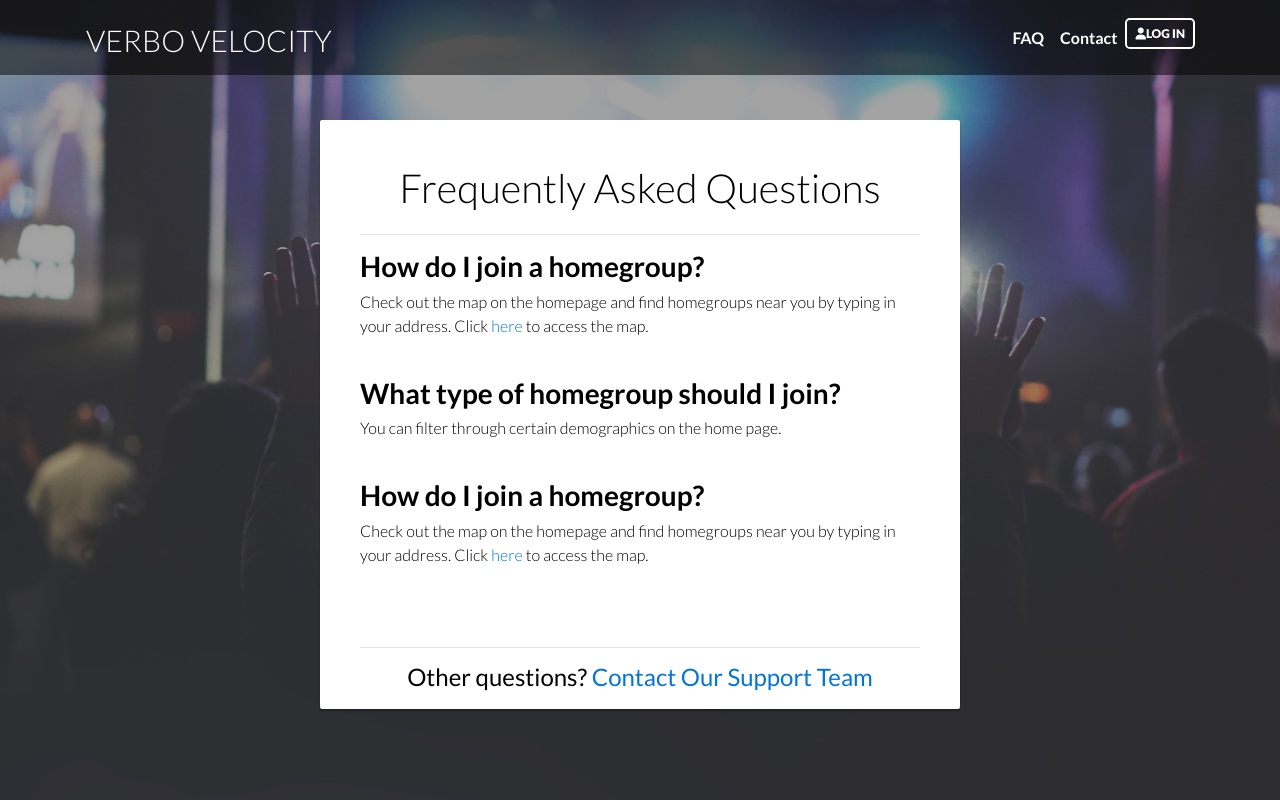
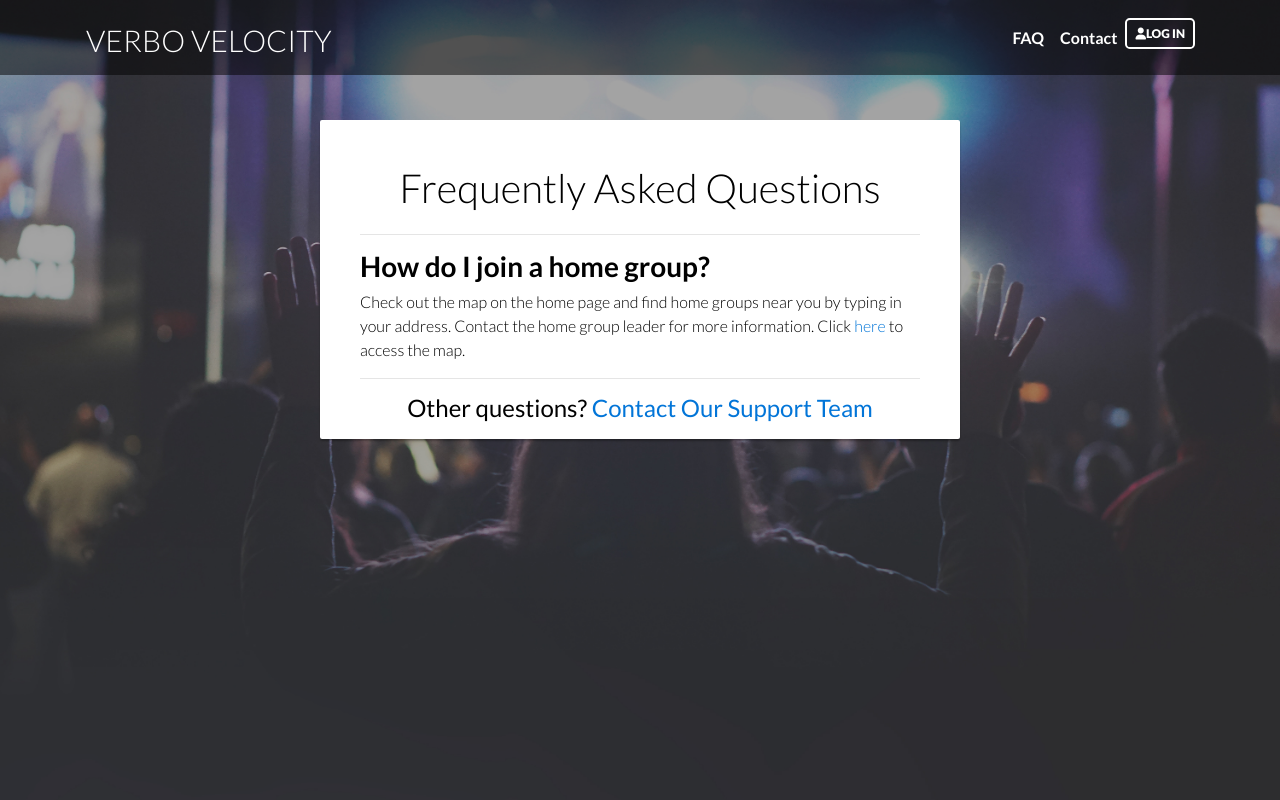
Before and after one commit to tu-missions-computing/home-church-manager, a Flask app: page /faq in a window 1280 px wide. Run offline with Flask 2, Linux system fonts and the light colour scheme; parts of the project's set-up code (start-up, migrations or seed data) failed here and were passed over; some libraries are stand-ins or nearby versions.

Commit message:
Updated faq

```diff
--- a/Templates/faq.html
+++ b/Templates/faq.html
@@ -11,63 +11,51 @@
     <hr>
     {% if current_user.role == 'homegroup_leader' %}
 
-        <h3 class="header-text"><b>How do I add a person to a homegroup?</b></h3>
+        <h3 class="header-text"><b>How do I add a person to a home group?</b></h3>
         <p class="answer">Click on the "Members" tab on the navigation bar, and then click "Add Member" at the top of the page.</p><br>
         <h3 class="header-text"><b>How do I take attendance?</b></h3>
         <p class="answer">Click on "Attendance" tab on the navigation bar.
             Select the current date and time and click "Take Attendance".
-            Click the check boxes next to a person's name if they are present. Leave blank if absent.
+            Click the check boxes next to a person's name if they are present. Leave them blank if they absent.
         </p><br>
         <h3 class="header-text"><b>How do I edit/view past attendance reports?</b></h3>
         <p class="answer">On the "Attendance" page, click on "View Attendance History." Click "Edit" for the report you would like to
             view.</p><br>
-        <h3 class="header-text"><b>How do I edit my homegroup information?</b></h3>
-        <p class="answer">Click on the "Homegroup Profile" tab, and edit your homegroup information using the form.</p><br>
-        <h3 class="header-text"><b>How do I email my homegroup?</b></h3>
+        <h3 class="header-text"><b>How do I edit my home group information?</b></h3>
+        <p class="answer">Click on the "Edit Home Group" tab and edit your home group information using the form.</p><br>
+        <h3 class="header-text"><b>How do I email my home group?</b></h3>
         <p class="answer">Click on the "Members" tab. On the top right, click the "Contact Members" button, compose, and send your
             email.</p>
 
     {% endif %}
     {% if current_user.role == 'admin' %}
-        <h3 class="header-text"><b>How do I add a person to a homegroup?</b></h3>
-        <p class="answer">Click on the "Homegroups" tab on the navigation bar. Select the "Members" button of the desired homegroup.
+        <h3 class="header-text"><b>How do I add a person to a home group?</b></h3>
+        <p class="answer">Click on the "Home Groups" tab on the navigation bar. Select the "Members" button of the desired home group.
             Click "Add Member" at the top of the page.</p><br>
-        <h3 class="header-text"><b>How do I delete a homegroup?</b></h3>
-        <p class="answer">Click on "Homegroups" tab. Select the "Delete" button of the desired homegroup. This will temporarily
-            deactivate the homegroup. To reactivate a homegroup, click on "Show Inactive Homegroups" at the top of the
-            page. Select "Reactivate" on the desired homegroup.</p><br>
-        <h3 class="header-text"><b>How do I view all members of all homegroups?</b></h3>
-        <p class="answer">Click on "Members" tab. Here, you can edit, create role, or remove a member.</p><br>
+        <h3 class="header-text"><b>How do I delete a home group?</b></h3>
+        <p class="answer">Click on the "Home Groups" tab. Select the "Delete" button of the desired home group. This will temporarily
+            deactivate the home group. To reactivate a home group, click on "Show Inactive Home Groups" at the top of the
+            page. Select "Reactivate" on the desired home group.</p><br>
+        <h3 class="header-text"><b>How do I view all members of all home groups?</b></h3>
+        <p class="answer">Click on "Members" tab. Here, you can edit, create, or remove a member.</p><br>
         <h3 class="header-text"><b>How do I search by member demographics?</b></h3>
-        <p class="answer">On the "All Members" page, click the "Advanced Search" button at the top. Click on the criteria you would
-            like to filter by, and click "Query." This will display a list of members who meet the desired criteria.
+        <p class="answer">On the "Members" page, click the "Advanced Search" button at the top. Click on the criteria you would
+            like to filter by, and scroll down to the results. This will display a list of members who meet the desired criteria.
             From here, you can email these members or download a report of the members.</p><br>
-        <h3 class="header-text"><b>How do I add homegroup leaders or admin?</b></h3>
-        <p class="answer">TODO: </p>
+        <h3 class="header-text"><b>How do I add home group leaders or admin?</b></h3>
+        <p class="answer">Go to the "Roles" tab. Find the user you want to make a home group leader or admin. If they do
+            not already have an account, press create account. If they already have an account, press "Assign New Role"
+            to give them a new role. If they already have a role, you can deactivate the previous role and assign a new one. </p>
     {% endif %}
     {% if current_user.role != 'admin' %}
         {% if current_user.role != 'homegroup_leader' %}
-            <h3 class="question"><b>How do I join a homegroup?</b></h3>
-            <p class="answer"> Check out the map on the homepage and find
-                homegroups near you by typing in your address.
+            <h3 class="question"><b>How do I join a home group?</b></h3>
+            <p class="answer"> Check out the map on the home page and find
+                home groups near you by typing in your address. Contact the home group leader for more information.
                 Click <a class="link-color" href="{{ url_for( 'index' ) }}">here</a>
                 to access the map.
             </p>
-            <br>
-            <h3 class="question"><b>What type of homegroup should I join?</b></h3>
-            <p class="answer">You can filter through certain demographics on the home page.</p>
-            <br>
 
-           <h3 class="question"><b>How do I join a homegroup?</b></h3>
-            <p class="answer"> Check out the map on the homepage and find
-                homegroups near you by typing in your address.
-                Click <a class="link-color" href="{{ url_for( 'index' ) }}">here</a>
-                to access the map.
-            </p>
-            <br>
-            {#            <h3><b>What type of homegroup should I join?</b></h3>#}
-            {#            <div>TODO:(is this real?) You can filter through certain demographics on the home page.</div>#}
-            <br>
 
         {% endif %}
     {% endif %}
```
